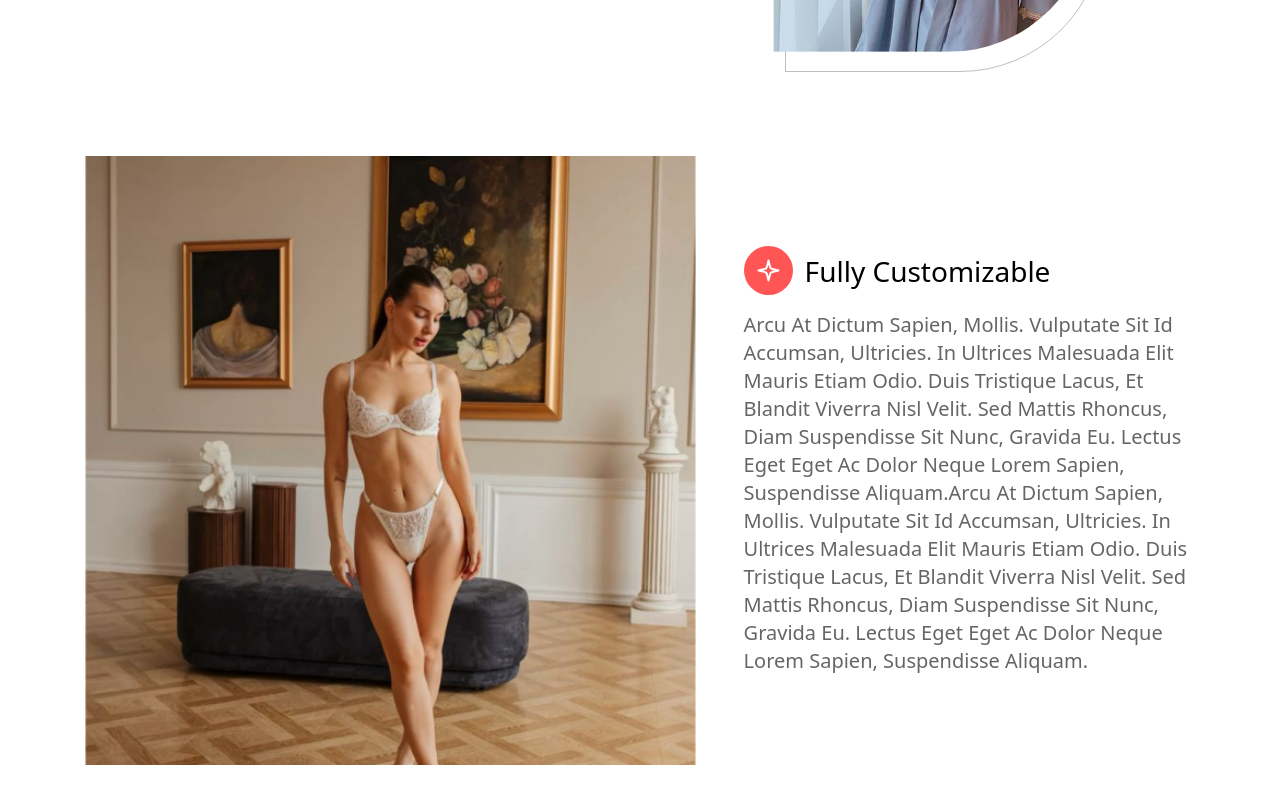
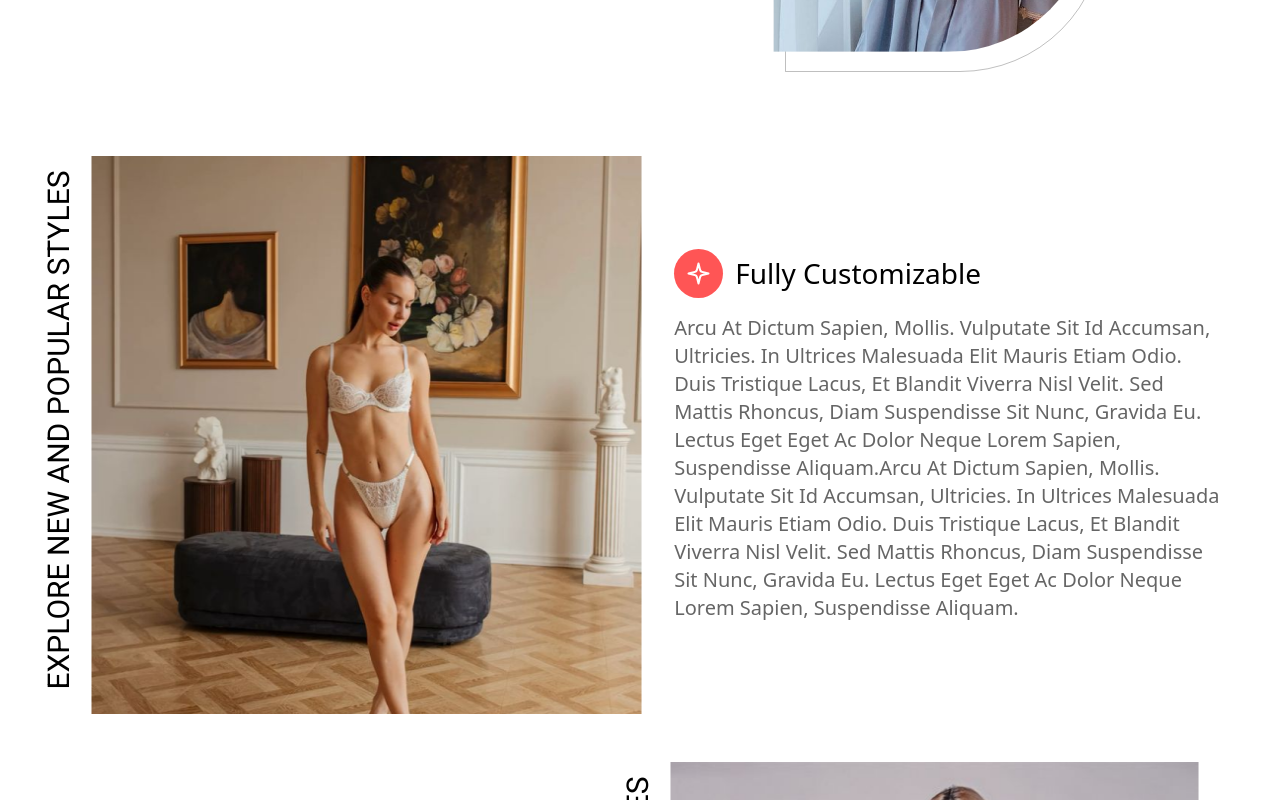
Before and after one commit to JavariaTabassum/Admin, a React (Create React App) app in the folder frontend/: page /shopping-view/about-us in a window 1280 px wide. Shown: the part 500-1300 px from the top of the page. Built offline with nearby package versions, Linux system fonts and the light colour scheme; a web font is replaced by a local one.

Commit message:
About Page Completed

```diff
--- a/frontend/src/components/shopping-view/About/Customizable.jsx
+++ b/frontend/src/components/shopping-view/About/Customizable.jsx
@@ -1,23 +1,49 @@
-import React from 'react'
+import React from "react";
 
 function Customizable(props) {
   return (
-   <>
-        <div className='lg:w-[55%] w-full px-4'>
-          <div className='w-full relative'>
-        {/* <h2 className='absolute bottom-0 rotate-[-90deg] px-3  font-Roboto font-normal h-full text-3xl uppercase'>Explore new and popular styles</h2> */}
-        <img className="w-full h-full" src={props.image} alt="Custom Dress" />
+    <>
+      <div className="lg:w-[48%] px-4">
+        <div className="w-full relative">
+          <h2 className='absolute md:top-64 lg:-left-72 md:-left-60 sm:-left-24 -left-36 top-36 rotate-[-90deg] px-3  whitespace-nowrap font-Roboto font-normal md:text-3xl text-base uppercase'>Explore new and popular styles</h2>
+          <img className="md:w-auto w-[315px] md:h-[558px] h-[315px] lg:ml-4 sm:ml-20 ml-8" src={props.image} alt="Custom Dress" />
         </div>
-        </div>
-        <div className='lg:w-[40%] w-full lg:px-0 px-6 py-2 self-center'>
-            <h2 className='flex items-center md:text-[28px] text-lg font-normal font-satoshi gap-3 pb-4'><div className='p-3 bg-[#FF5555] rounded-full'><svg xmlns="http://www.w3.org/2000/svg" width="25" height="25" viewBox="0 0 25 25" fill="none">
-  <path d="M12.4956 2.5L11.1941 7.70599C10.9401 8.72185 10.8132 9.22978 10.5487 9.64309C10.3148 10.0087 10.0043 10.3192 9.63869 10.5531C9.22538 10.8176 8.71745 10.9445 7.7016 11.1985L2.49561 12.5L7.7016 13.8015C8.71745 14.0555 9.22538 14.1824 9.63869 14.4469C10.0043 14.6808 10.3148 14.9913 10.5487 15.3569C10.8132 15.7702 10.9401 16.2782 11.1941 17.294L12.4956 22.5L13.7971 17.294C14.0511 16.2782 14.1781 15.7702 14.4425 15.3569C14.6765 14.9913 14.9869 14.6808 15.3525 14.4469C15.7658 14.1824 16.2738 14.0555 17.2896 13.8015L22.4956 12.5L17.2896 11.1985C16.2738 10.9445 15.7658 10.8176 15.3525 10.5531C14.9869 10.3192 14.6765 10.0087 14.4425 9.64309C14.1781 9.22978 14.0511 8.72185 13.7971 7.70599L12.4956 2.5Z" stroke="white" stroke-width="2" stroke-linecap="round" stroke-linejoin="round"/>
-</svg></div>Fully Customizable</h2>
-<p className='md:text-xl text-[13px] text-[#000000] opacity-[0.6] capitalize font-satoshi font-normal'>Arcu at dictum sapien, mollis. Vulputate sit id accumsan, ultricies. In ultrices malesuada elit mauris etiam odio. Duis tristique lacus, et blandit viverra nisl velit. Sed mattis rhoncus, diam suspendisse sit nunc, gravida eu. Lectus eget eget ac dolor neque lorem sapien, suspendisse aliquam.Arcu at dictum sapien, mollis. Vulputate sit id accumsan, ultricies. In ultrices malesuada elit mauris etiam odio. Duis tristique lacus, et blandit viverra nisl velit. Sed mattis rhoncus, diam suspendisse sit nunc, gravida eu. Lectus eget eget ac dolor neque lorem sapien, suspendisse aliquam.</p>
-        </div>
-        </>
-
-  )
+      </div>
+      <div className="lg:w-[45%] w-full lg:px-0 px-6 py-2 self-center">
+        <h2 className="flex items-center md:text-[28px] text-lg font-normal font-satoshi gap-3 pb-4">
+          <div className="p-3 bg-[#FF5555] rounded-full">
+            <svg
+              xmlns="http://www.w3.org/2000/svg"
+              width="25"
+              height="25"
+              viewBox="0 0 25 25"
+              fill="none"
+            >
+              <path
+                d="M12.4956 2.5L11.1941 7.70599C10.9401 8.72185 10.8132 9.22978 10.5487 9.64309C10.3148 10.0087 10.0043 10.3192 9.63869 10.5531C9.22538 10.8176 8.71745 10.9445 7.7016 11.1985L2.49561 12.5L7.7016 13.8015C8.71745 14.0555 9.22538 14.1824 9.63869 14.4469C10.0043 14.6808 10.3148 14.9913 10.5487 15.3569C10.8132 15.7702 10.9401 16.2782 11.1941 17.294L12.4956 22.5L13.7971 17.294C14.0511 16.2782 14.1781 15.7702 14.4425 15.3569C14.6765 14.9913 14.9869 14.6808 15.3525 14.4469C15.7658 14.1824 16.2738 14.0555 17.2896 13.8015L22.4956 12.5L17.2896 11.1985C16.2738 10.9445 15.7658 10.8176 15.3525 10.5531C14.9869 10.3192 14.6765 10.0087 14.4425 9.64309C14.1781 9.22978 14.0511 8.72185 13.7971 7.70599L12.4956 2.5Z"
+                stroke="white"
+                stroke-width="2"
+                stroke-linecap="round"
+                stroke-linejoin="round"
+              />
+            </svg>
+          </div>
+          Fully Customizable
+        </h2>
+        <p className="md:text-xl text-[13px] text-[#000000] opacity-[0.6] capitalize font-satoshi font-normal">
+          Arcu at dictum sapien, mollis. Vulputate sit id accumsan, ultricies.
+          In ultrices malesuada elit mauris etiam odio. Duis tristique lacus, et
+          blandit viverra nisl velit. Sed mattis rhoncus, diam suspendisse sit
+          nunc, gravida eu. Lectus eget eget ac dolor neque lorem sapien,
+          suspendisse aliquam.Arcu at dictum sapien, mollis. Vulputate sit id
+          accumsan, ultricies. In ultrices malesuada elit mauris etiam odio.
+          Duis tristique lacus, et blandit viverra nisl velit. Sed mattis
+          rhoncus, diam suspendisse sit nunc, gravida eu. Lectus eget eget ac
+          dolor neque lorem sapien, suspendisse aliquam.
+        </p>
+      </div>
+    </>
+  );
 }
 
-export default Customizable
+export default Customizable;
--- a/frontend/src/pages/shopping-view/AboutUs.jsx
+++ b/frontend/src/pages/shopping-view/AboutUs.jsx
@@ -8,7 +8,7 @@ function AboutUs() {
   return (
     <>
     <Collections/>
-    <div className='flex lg:flex-row flex-col gap-8 lg:px-14 flex-row py-6 justify-center items-stretch'>
+    <div className='flex lg:flex-row flex-col gap-8 lg:px-8 py-6 justify-center items-stretch'>
     <Customizable image={customImage1}/>
     </div>
     <div className='flex  lg:flex-row-reverse flex-col gap-8 lg:px-14 py-6 justify-center items-stretch'>
```
